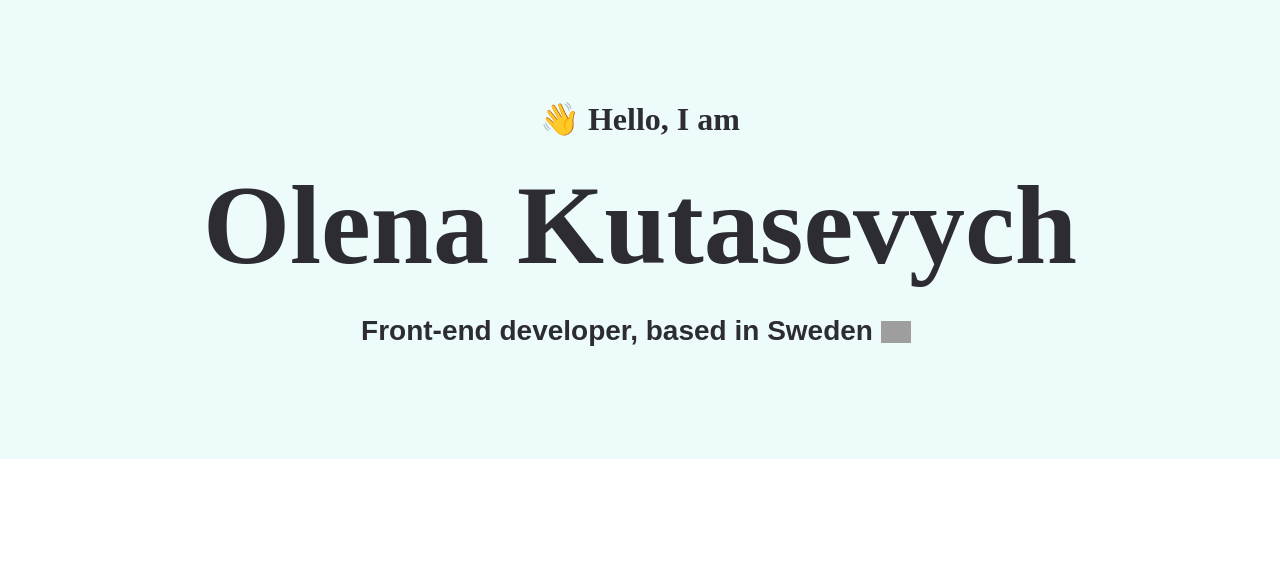
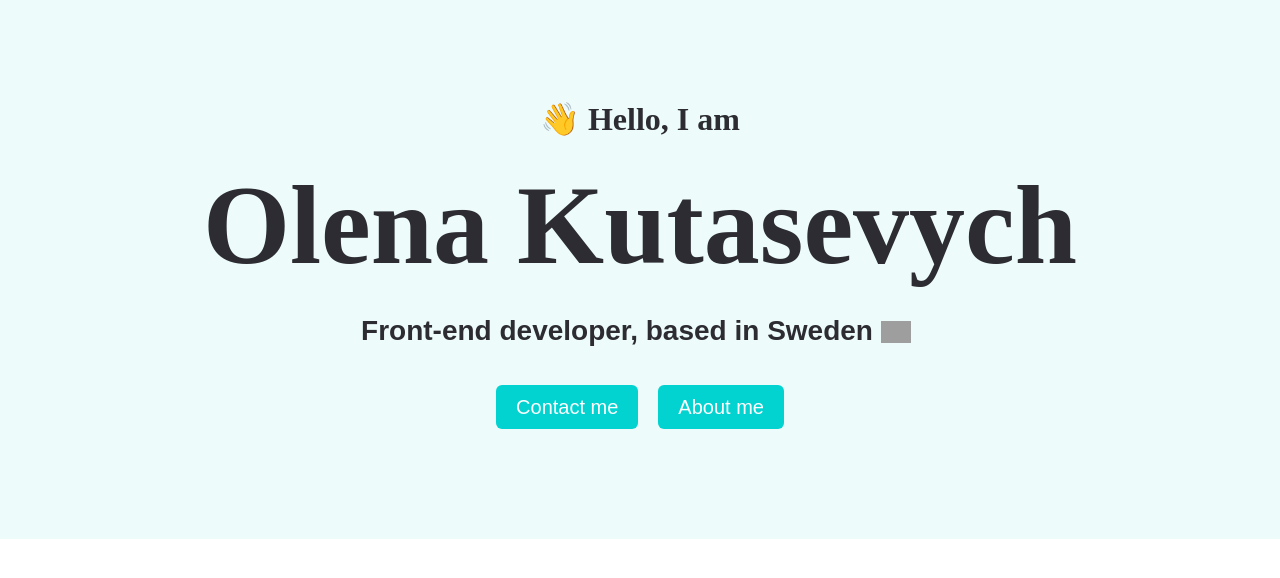
Before and after one commit to OlenaKut/portfolio, a React (Create React App) app: page / in a window 1280 px wide. Shown: the top 578 px of the page. Built offline with nearby package versions, Linux system fonts and the light colour scheme; grey boxes are pictures that could not be loaded.

Commit message:
Added title

```diff
--- a/src/App.css
+++ b/src/App.css
@@ -34,3 +34,23 @@
 .ua {
   width: 30px;
 }
+
+.btn-branding {
+  background: var(--branding-color);
+  color: var(--second-text-color);
+  line-height: 24px;
+  font-size: 20px;
+  border: 0;
+  border-radius: 6px;
+  padding: 10px 20px;
+  margin: 10px;
+}
+.btn-branding:hover {
+  color: var(--branding-color);
+  background: var(--second-text-color);
+  line-height: 24px;
+  font-size: 20px;
+  font-weight: 600;
+  border: 1px solid var(--branding-color);
+  transition: all 200ms ease-in-out;
+}
--- a/src/App.js
+++ b/src/App.js
@@ -1,6 +1,7 @@
 import "./App.css";
 import UA from "./pictures/UA.png";
 import "bootstrap/dist/css/bootstrap.min.css";
+//import Link from "react-bootstrap/Button";
 
 function App() {
   return (
@@ -8,10 +9,20 @@ function App() {
       <div className="hero">
         <h5>👋 Hello, I am</h5>
         <h1>Olena Kutasevych</h1>
-        <h3>
+        <h3 className="mb-4">
           Front-end developer, based in Sweden
           <img src={UA} alt="Ukraine" className="ua m-2" />
         </h3>
+        <button
+          href="/contact.html"
+          className="btn-branding"
+          title="Contact Olena"
+        >
+          Contact me
+        </button>
+        <button href="/about.html" className="btn-branding" title="About Olena">
+          About me
+        </button>
       </div>
     </div>
   );
```
